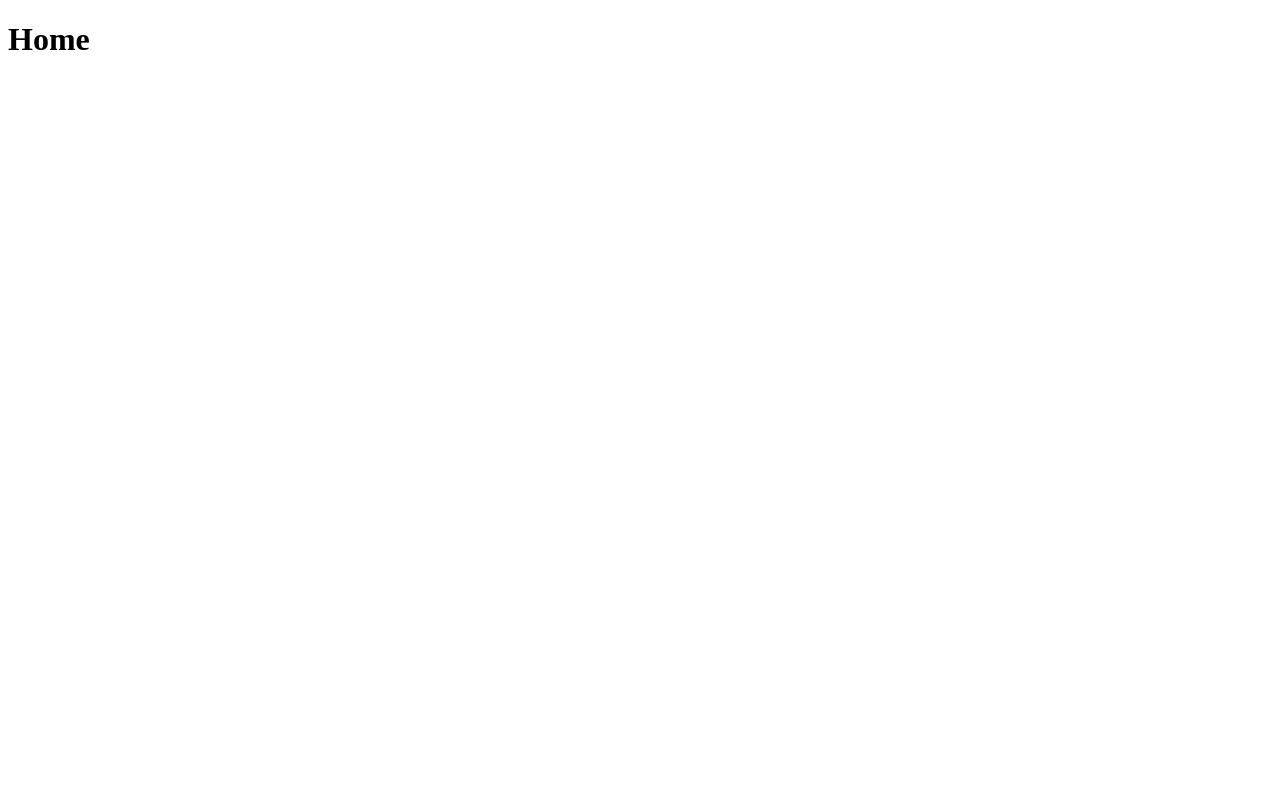
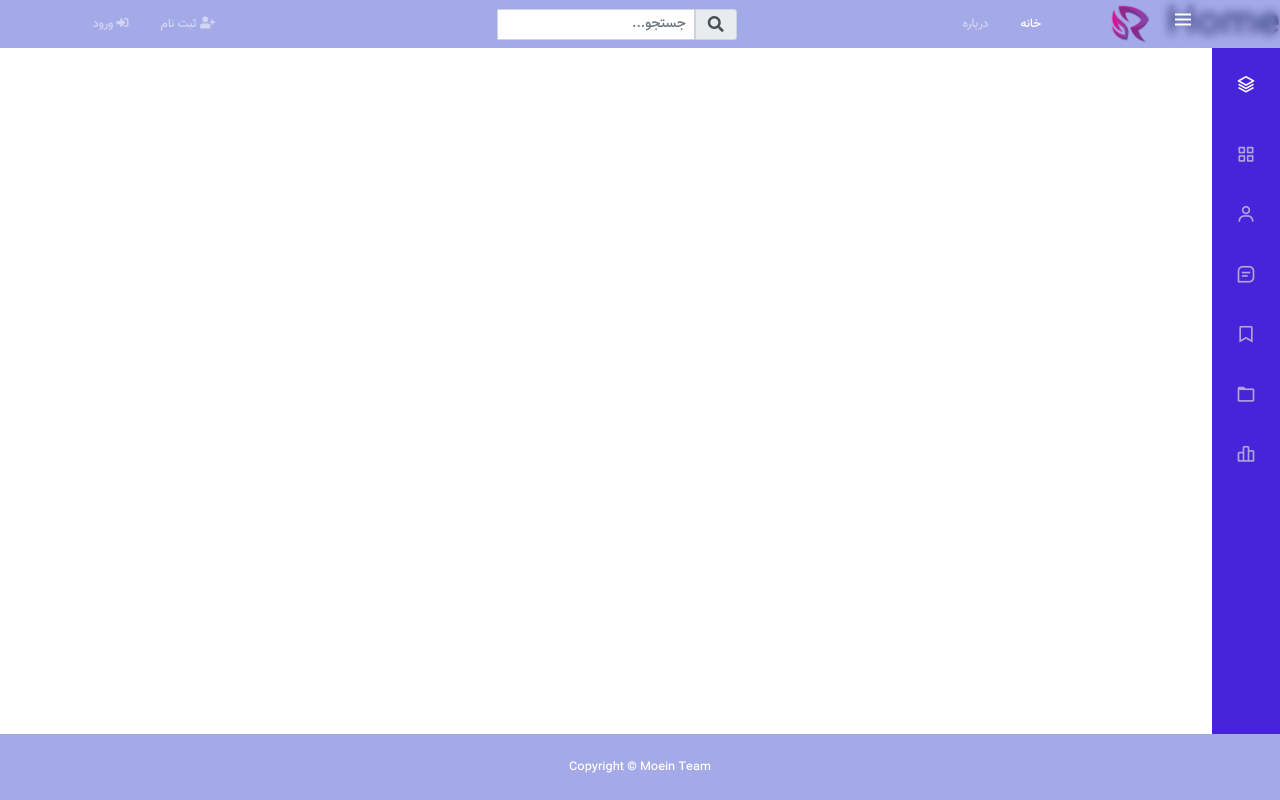
Before and after one commit to moein19/moein-site, a Django app: page / in a window 1280 px wide. Before the commit the page is almost empty. Run offline with Django 5.2, Linux system fonts and the light colour scheme; some libraries are stand-ins or nearby versions.

Commit message:
added new templates

```diff
--- a/templates/base.html
+++ b/templates/base.html
@@ -1,14 +1,36 @@
+{% load static %}
+
 <!DOCTYPE html>
 <html lang="en">
 <head>
     <meta charset="UTF-8">
     <meta http-equiv="X-UA-Compatible" content="IE=edge">
     <meta name="viewport" content="width=device-width, initial-scale=1.0">
+
+    <!-- Font Awesome -->
+    <link rel="stylesheet" href="{% static 'css/all.css' %}" />
+    <!-- Bootstrap -->
+    <link rel="stylesheet" href="{% static 'css/bootstrap.css' %}" />
+
+    <link rel="stylesheet" href="{% static 'css/style.css' %}" />
+
+    <link rel="stylesheet" href="https://cdn.jsdelivr.net/npm/boxicons@latest/css/boxicons.min.css" />
+
     <title>Moein Blog</title>
 </head>
-<body>
+<body id = "body-pd">
+
+    {% include "partials/_rightbar.html" %}
+
+    {% include "partials/_navbar.html" %}
+
     {% block content %}
+    {% endblock content %}
 
-    {% endblock content %}
+    {% include "partials/_footer.html" %}
+
+    <script src="{% static 'js/jquery-3.3.1.min.js ' %}"></script>
+    <script src="{% static 'js/bootstrap.bundle.min.js ' %}"></script>
+    <script src="{% static 'js/main.js ' %}"></script>
 </body>
 </html>
--- /dev/null
+++ b/templates/partials/_footer.html
@@ -0,0 +1,6 @@
+<!-- Footer -->
+<footer id="main-footer" class="py-4 bg-primary text-white text-center">
+    Copyright &copy;
+    <span class="year"></span> Moein Team
+</footer>
+<!-- End Footer -->
--- /dev/null
+++ b/templates/partials/_navbar.html
@@ -0,0 +1,47 @@
+{% load static %}
+
+<!-- Header -->
+<header class="navbar navbar-expand-lg navbar-dark bg-primary sticky-top header" id="header">
+    <div class="container">
+    <div class="header_toggle"><i class="bx bx-menu text-white" id="header-toggle"></i></div>
+
+    <a class="navbar-brand" href="index.html">
+        <img src="{% static 'img/logo.png' %}" class="logo" alt="Logo" />
+    </a>
+    <button class="navbar-toggler" type="button" data-toggle="collapse" data-target="#navbarNavAltMarkup">
+        <span class="navbar-toggler-icon"></span>
+    </button>
+    <div class="collapse navbar-collapse" id="navbarNavAltMarkup">
+        <ul class="navbar-nav">
+        <li class="nav-item active mr-3">
+            <a class="nav-link" href="index.html">خانه</a>
+        </li>
+        <li class="nav-item mr-3">
+            <a class="nav-link" href="about.html">درباره</a>
+        </li>
+        <!-- <li class="nav-item mr-3">
+            <a class="nav-link" href="index.html">لیست گزینه ها</a>
+            </li> -->
+        </ul>
+        <div class="mr-auto">
+        <form action="">
+            <div class="input-group input-group-sm">
+            <button type="submit" class="input-group-text" id="basic-addon1"
+                style="border-radius: 0 3px 3px 0 !important"><i class="fas fa-search"></i></button>
+            <input type="text" class="form-control" placeholder="جستجو..." aria-label="Username"
+                aria-describedby="basic-addon1" />
+            </div>
+        </form>
+        </div>
+        <ul class="navbar-nav mr-auto">
+        <li class="nav-item mr-3">
+            <a class="nav-link" href="register.html"><i class="fas fa-user-plus"></i> ثبت نام </a>
+        </li>
+        <li class="nav-item mr-3">
+            <a class="nav-link" href="login.html"><i class="fas fa-sign-in-alt"></i> ورود </a>
+        </li>
+        </ul>
+    </div>
+    </div>
+</header>
+<!-- End Header -->
--- /dev/null
+++ b/templates/partials/_rightbar.html
@@ -0,0 +1,26 @@
+<!-- Right Navbar -->
+<div class="r-navbar" id="nav-bar">
+    <nav class="r-nav">
+    <div>
+        <a href="#" class="nav_logo">
+        <i class="bx bx-layer nav_logo-icon"></i>
+        <h5 class="nav_logo-name m-0">موضوعات</h5>
+        </a>
+        <div class="nav_list">
+        <a href="#" class="nav_link active"> <i class="bx bx-grid-alt nav_icon"></i> <span class="nav_name">موضوع
+            اول</span> </a>
+        <a href="#" class="nav_link"> <i class="bx bx-user nav_icon"></i> <span class="nav_name">موضوع دوم</span> </a>
+        <a href="#" class="nav_link"> <i class="bx bx-message-square-detail nav_icon"></i> <span
+            class="nav_name">موضوع سوم</span> </a>
+        <a href="#" class="nav_link"> <i class="bx bx-bookmark nav_icon"></i> <span class="nav_name">موضوع
+            چهارم</span> </a>
+        <a href="#" class="nav_link"> <i class="bx bx-folder nav_icon"></i> <span class="nav_name">موضوع پنجم</span>
+        </a>
+        <a href="#" class="nav_link"> <i class="bx bx-bar-chart-alt-2 nav_icon"></i> <span class="nav_name">موضوع
+            ششم</span> </a>
+        </div>
+    </div>
+    <!-- <a href="#" class="nav_link"> <i class="bx bx-log-out nav_icon"></i> <span class="nav_name">بیلاخ</span> </a> -->
+    </nav>
+</div>
+<!-- End Right Navbar -->
```
